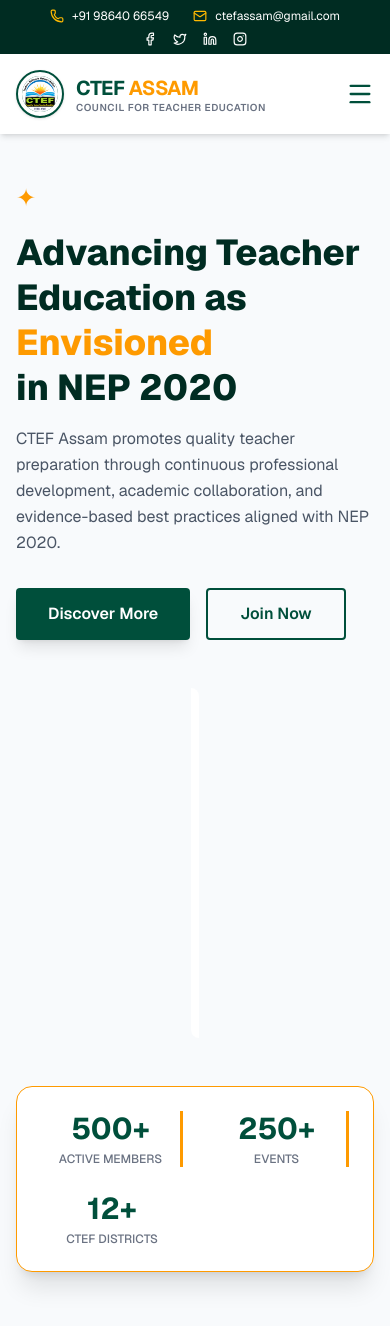
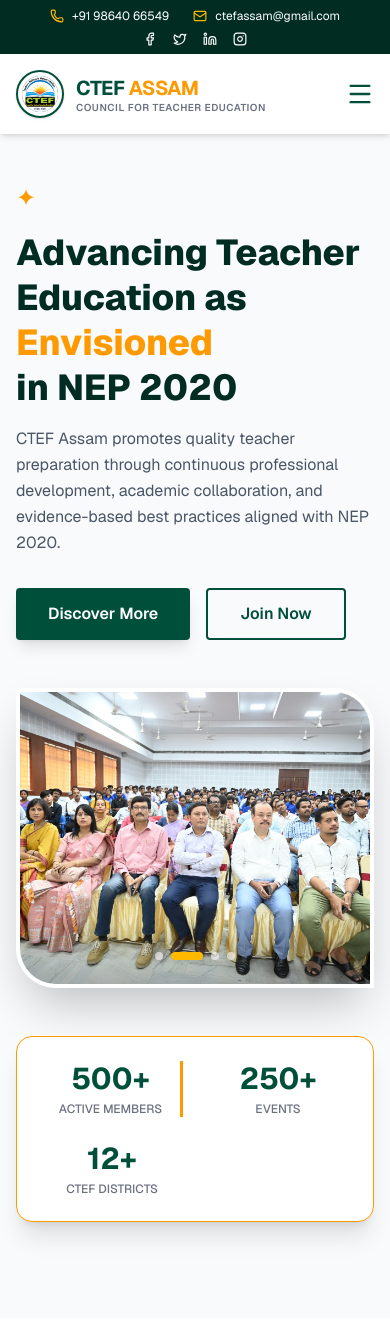
Before and after one commit to panchanan16/ctefassam, a Next.js app: page / in a window 390 px wide. Shown: the top 1326 px of the page. Built offline with nearby package versions, Linux system fonts and the light colour scheme.

Commit message:
slider added for mobile

```diff
--- a/src/app/page.js
+++ b/src/app/page.js
@@ -77,7 +77,7 @@
               <h3 className="text-3xl font-bold text-emerald-900">50+</h3>
               <p className="text-xs text-gray-500 font-medium uppercase mt-1">Institutions</p>
             </div> */}
-            <div className="text-center border-r-3 border-amber-500 last:border-0">
+            <div className="text-center md:border-r-3 border-amber-500 last:border-0">
               <h3 className="text-3xl font-bold text-emerald-900">250+</h3>
               <p className="text-xs text-gray-500 font-medium uppercase mt-1">Events</p>
             </div>
--- a/src/components/HomeSlider/HomeSlider.jsx
+++ b/src/components/HomeSlider/HomeSlider.jsx
@@ -33,13 +33,13 @@
   }, [images.length]);
 
   return (
-    <div className="relative group max-w-2xl mx-auto md:mx-0">
+    <div className="relative group w-full lg:max-w-2xl mx-auto md:mx-0">
 
       {/* Yellow decoration behind - 100% same as original */}
       <div className="absolute -top-4 -right-4 md:-top-6 md:-right-6 w-full h-full bg-amber-400 rounded-tr-[40px] md:rounded-tr-[50px] rounded-bl-[40px] md:rounded-bl-[50px] -z-10"></div>
 
       {/* Main Image Container */}
-      <div className="relative w-full h-[350px] md:h-[400px] rounded-tr-[40px] md:rounded-tr-[50px] rounded-bl-[40px] md:rounded-bl-[50px] shadow-2xl border-4 border-white overflow-hidden">
+      <div className="relative w-full h-[300px] md:h-[400px] rounded-tr-[40px] md:rounded-tr-[50px] rounded-bl-[40px] md:rounded-bl-[50px] shadow-2xl border-4 border-white overflow-hidden">
 
         {images.map((image, index) => (
           <div
```
